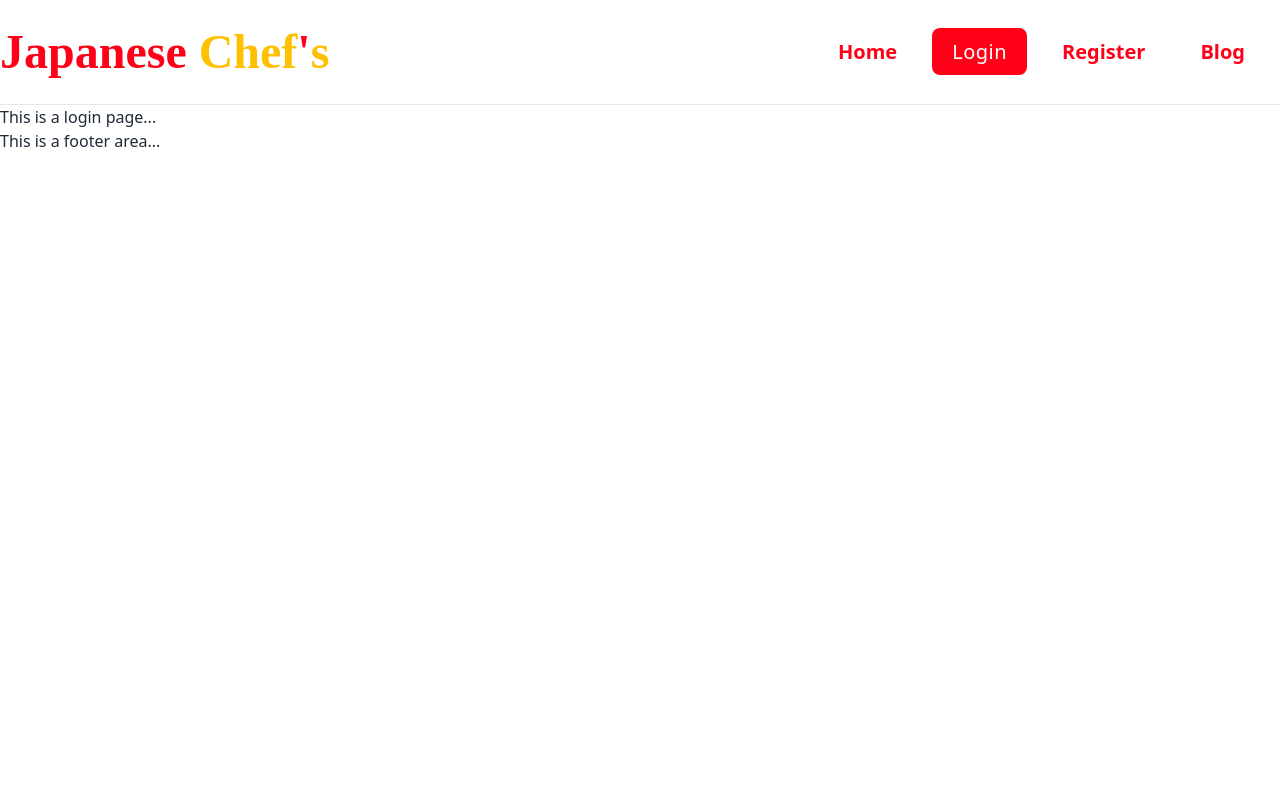
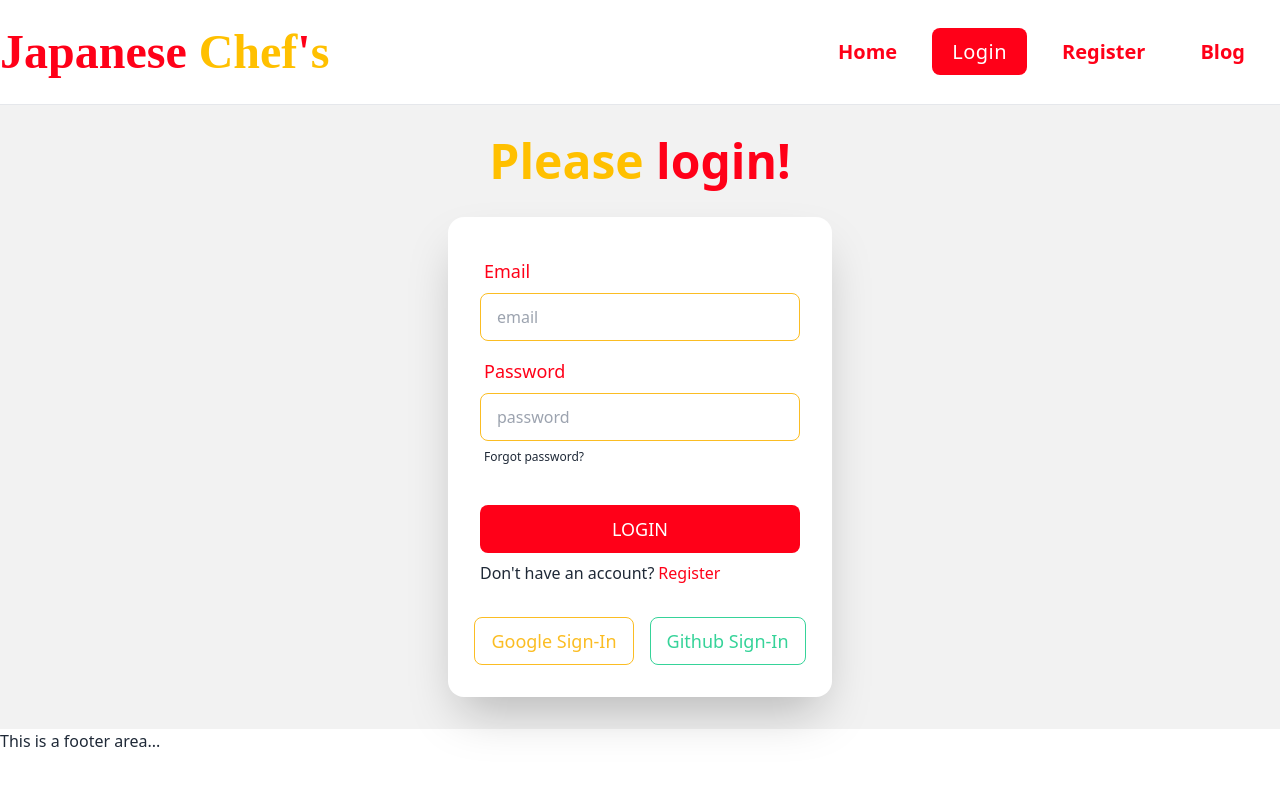
Before and after one commit to mosabbir-duet/japanese-chef-cuisine-client-side, a React (Vite) app: page /login in a window 1280 px wide. Shown: the top 786 px of the page. Built offline with nearby package versions, Linux system fonts and the light colour scheme.

Commit message:
Added login page form

```diff
--- a/src/pages/Login/Login.jsx
+++ b/src/pages/Login/Login.jsx
@@ -1,10 +1,88 @@
 import React from "react";
+import { Link } from "react-router-dom";
 
 const Login = () => {
+  const handleToLogin = (event) => {
+    event.preventDefault();
+    const form = event.target;
+    const email = form.email.value;
+    const password = form.password.value;
+    form.reset();
+    console.log(email, password);
+  };
+
   return (
-    <div>
-      <h2>This is a login page...</h2>
-    </div>
+    <>
+      <div className="mx-auto w-full bg-base-200 py-8">
+        <div className=" flex-col items-center">
+          <div className="text-center ">
+            <h1 className="text-5xl font-semibold mb-8">
+              <span className="text-[#ffc000]">Please</span>
+              <span className="text-[#ff0018]"> login!</span>
+            </h1>
+          </div>
+          <div className="card mx-auto flex-shrink-0 w-full max-w-sm shadow-2xl bg-base-100">
+            <form onSubmit={handleToLogin} className="card-body">
+              <div className="form-control">
+                <label className="label">
+                  <span className="label-text text-lg text-[#ff0018]">
+                    Email
+                  </span>
+                </label>
+                <input
+                  type="email"
+                  name="email"
+                  placeholder="email"
+                  className="input input-bordered input-warning"
+                  required
+                />
+              </div>
+              <div className="form-control">
+                <label className="label">
+                  <span className="label-text text-lg text-[#ff0018]">
+                    Password
+                  </span>
+                </label>
+                <input
+                  type="password"
+                  name="password"
+                  placeholder="password"
+                  className="input input-warning input-bordered"
+                  required
+                />
+                <label className="label">
+                  <a href="#" className=" label-text-alt  link link-hover ">
+                    Forgot password?
+                  </a>
+                </label>
+              </div>
+              <div className="form-control mt-6">
+                <button className="btn bg-[#ff0018] border-none font-medium text-lg hover:bg-[#d30c01] ">
+                  Login
+                </button>
+              </div>
+              <p>
+                Don't have an account?
+                <Link
+                  to="/register"
+                  className="text-[#ff0018] ps-1 hover:underline"
+                >
+                  Register
+                </Link>
+              </p>
+            </form>
+            <div className="flex justify-between gap-4 pb-8 mx-auto">
+              <button className="btn btn-outline btn-warning  capitalize font-medium text-lg hover:text-[#ffffff] ">
+                Google Sign-in
+              </button>
+              <button className="btn btn-outline btn-success capitalize font-medium text-lg">
+                Github Sign-in
+              </button>
+            </div>
+          </div>
+        </div>
+      </div>
+    </>
   );
 };
 
```
